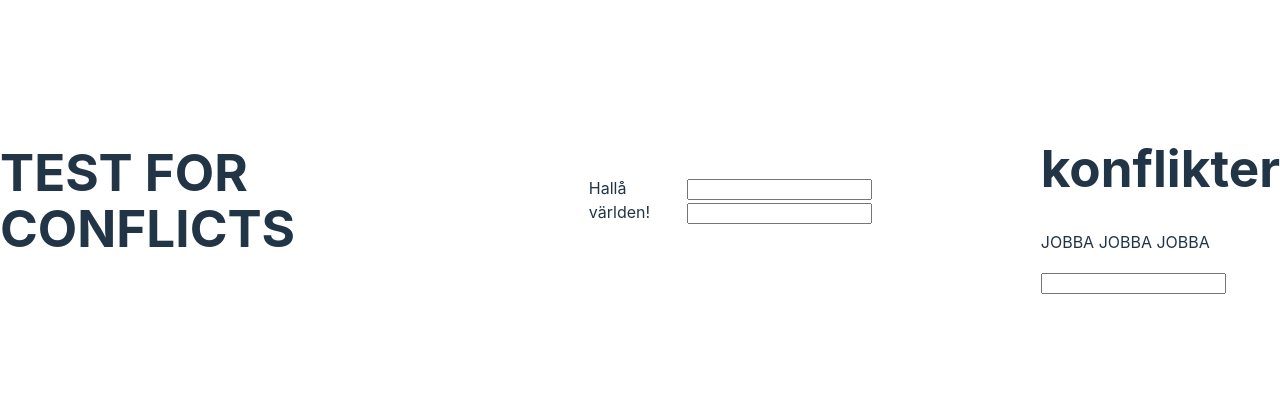
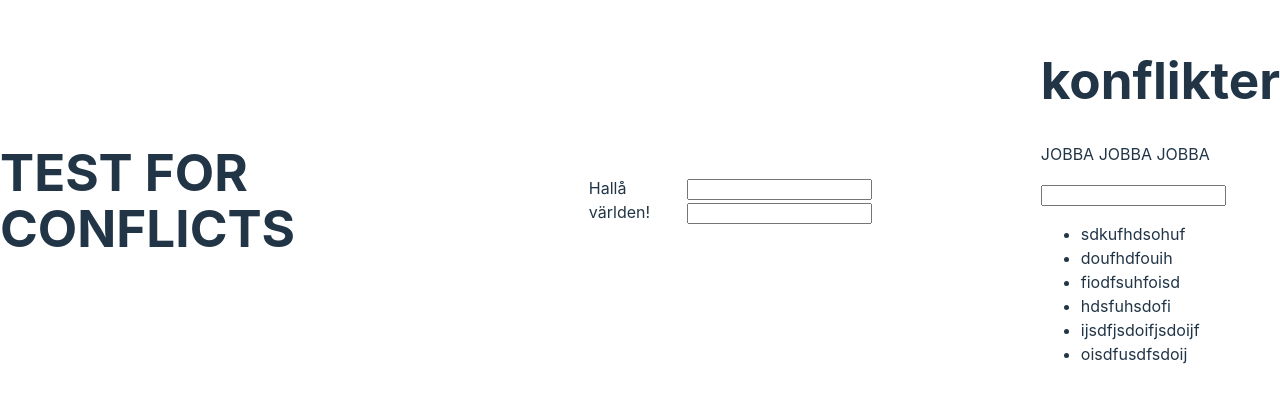
Before and after one commit to Kamechan98/git-test-, a website built with Vite: page index.html in a window 1280 px wide. Shown: the part 200-602 px from the top of the page. Built offline with nearby package versions, Linux system fonts and the light colour scheme.

Commit message:
unordered list of nothing

```diff
--- a/index.html
+++ b/index.html
@@ -22,6 +22,14 @@
   <header> <h1> konflikter </h1></header>
   <p>JOBBA JOBBA JOBBA</p>
   <input type="text" name="" id="">
+  <ul>
+    <li>sdkufhdsohuf</li>
+    <li>doufhdfouih</li>
+    <li>fiodfsuhfoisd</li>
+    <li>hdsfuhsdofi</li>
+    <li>ijsdfjsdoifjsdoijf</li>
+    <li>oisdfusdfsdoij</li>
+  </ul>
 </main>
 
 
```
